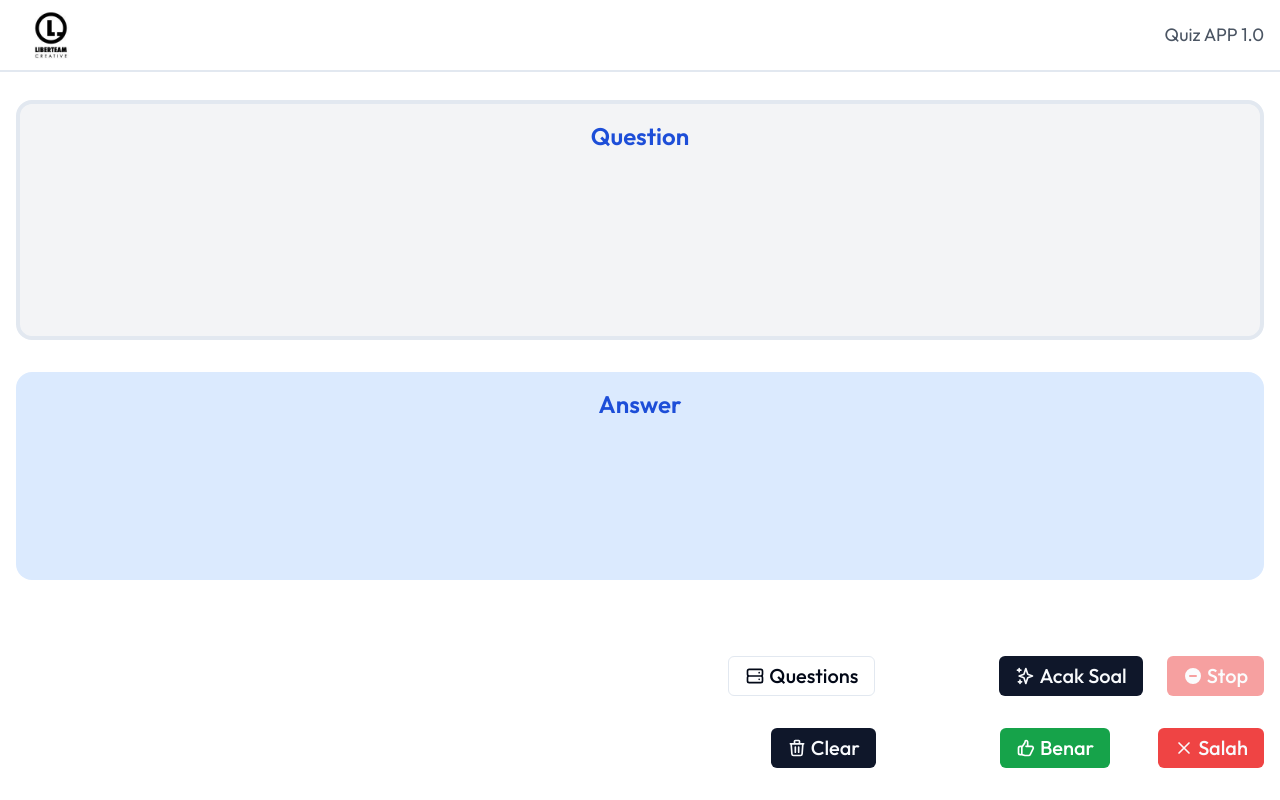
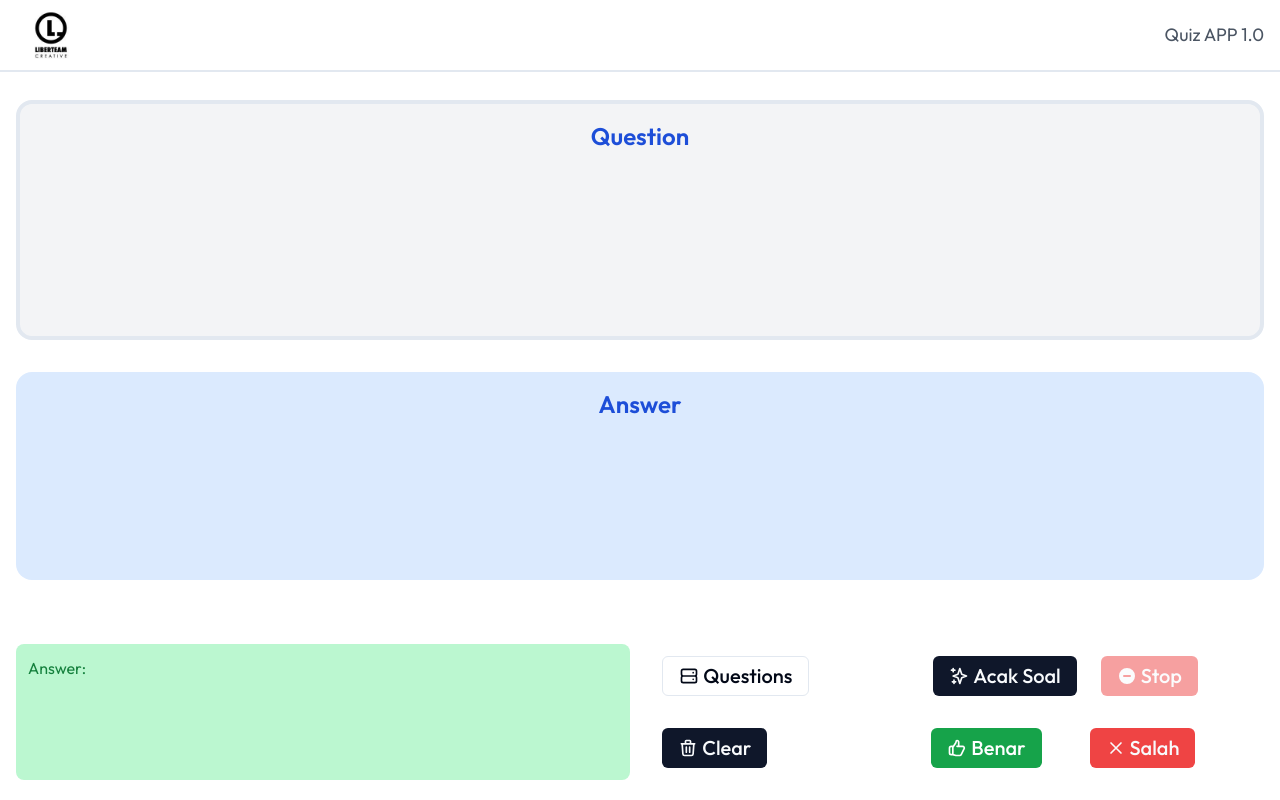
Before and after one commit to agungkeys/quiz, a Next.js app: page / in a window 1280 px wide. Built offline with nearby package versions, Linux system fonts and the light colour scheme.

Commit message:
add clue answer

```diff
--- a/pages/index.tsx
+++ b/pages/index.tsx
@@ -195,8 +195,15 @@ const Home: React.FC<HomeProps> = () => {
             </div>
           </div>
 
-          <div className='flex pt-[4em]'>
-            <div className='py-3 flex ml-auto gap-6'>
+          <div className='flex ml-auto pt-[4em] gap-8'>
+            <div className='w-full bg-green-200 p-3 rounded-lg'>
+              <h3 className='text-green-700'>Answer:</h3>
+              {isReady &&
+                <span>{currentQuestion?.answer || '-'}</span>
+              || null}
+            </div>
+            <div className='w-full ml-auto'>
+              <div className='flex py-3 gap-6'>
                 {/* <Button onClick={handleAnswerToLocalStorage} className='text-xl'>Set Question</Button> */}
                 <Link href='/questions'>
                   <Button className='mr-[5em] text-xl flex gap-1' variant={`outline`}>
@@ -218,10 +225,8 @@ const Home: React.FC<HomeProps> = () => {
                   Stop
                 </Button>
               </div>
-          </div>
-          <div className='flex gap-6 mt-2'>
-            <div className='py-3 flex ml-auto gap-[3em]'>
-              <Button onClick={handleClear} className='text-xl mr-[3.8em] flex gap-1'>
+              <div className='py-3 flex mt-2 gap-[3em]'>
+                <Button onClick={handleClear} className='text-xl mr-[5.8em] flex gap-1'>
                   <HiOutlineTrash size={20} />
                   Clear
                 </Button>
@@ -239,6 +244,7 @@ const Home: React.FC<HomeProps> = () => {
             </div>
           </div>
         </div>
+      </div>
     </Layout>
   );
 };
```
Lines whose indentation alone changed are shown as unchanged.
